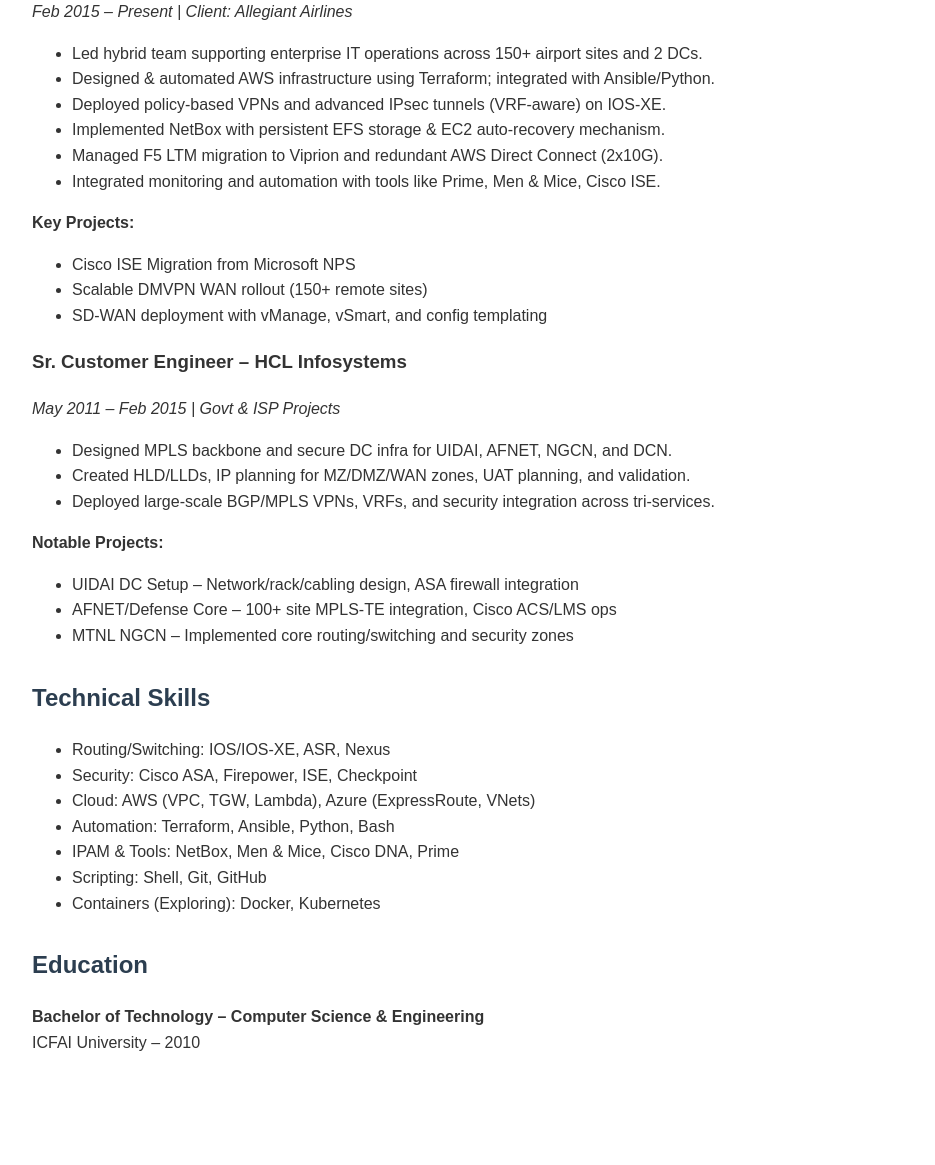
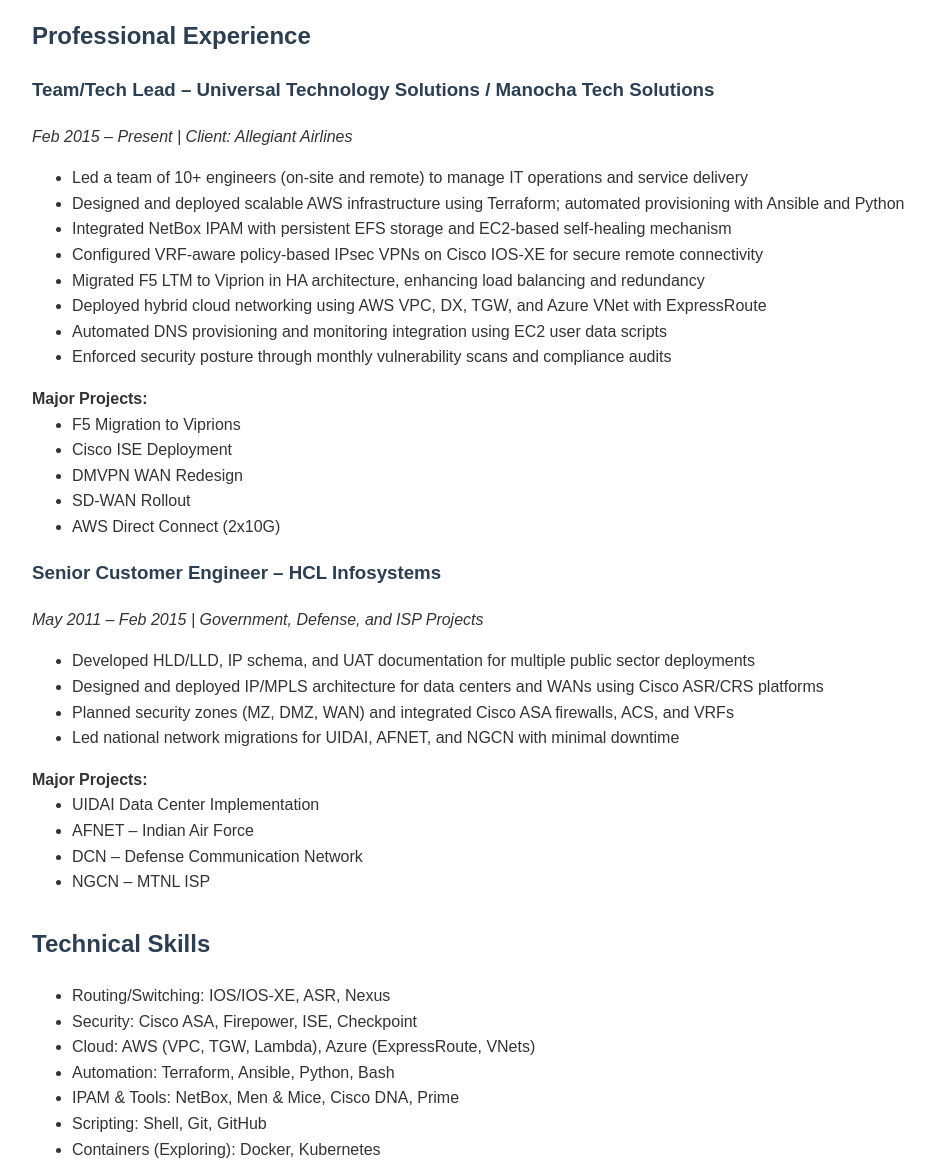
Before and after one commit to suveshsachan/suvesh-resume, a plain HTML site: page index.html in a window 1280 px wide. Shown: the part 984-2149 px from the top of the page, without its empty margins (8-943 px from the left). Before the commit the page ends 2080 px from the top, so only its background shows below. Drawn offline with Linux system fonts and the light colour scheme.

Commit message:
Update index.html

```diff
--- a/index.html
+++ b/index.html
@@ -5,26 +5,30 @@
     <meta charset="UTF-8">
     <title>Suvesh Sachan | Resume</title>
     <style>
-        body { font-family: Arial, sans-serif; margin: 40px; line-height: 1.6; color: #333; }
-        h1, h2 { color: #2c3e50; }
+        body { font-family: Arial, sans-serif; margin: 40px; line-height: 1.6; color: #333; max-width: 900px; }
+        h1, h2, h3 { color: #2c3e50; }
         ul { margin-top: 0; }
-        .contact { font-size: 0.9em; color: #555; }
+        a { color: #2980b9; text-decoration: none; }
         .section { margin-bottom: 30px; }
+        .contact { font-size: 0.95em; color: #555; }
+        .highlight { background-color: #f0f8ff; padding: 10px; border-left: 5px solid #2980b9; }
     </style>
 </head>
 <body>
     <h1>Suvesh Sachan</h1>
     <p class="contact">
-        Network & Security Architect | Cloud Infrastructure | Automation Specialist<br>
+        Experienced Architect with proven delivery in cloud-native and hybrid environments, seeking challenging leadership roles in network/cloud infrastructure and automation.<br>
         📍 Delhi NCR, India | 📧 cciesuvesh@gmail.com | ☎ +91-9711178492<br>
-        🔗 <a href="https://www.linkedin.com/in/suvesh-sachan">linkedin.com/in/suvesh-sachan</a>
+        🔗 <a href="https://www.linkedin.com/in/suvesh-sachan" target="_blank">linkedin.com/in/suvesh-sachan</a>
     </p>
+
+    <div class="section highlight">
+        📄 <strong><a href="Suvesh_Sachan_Resume.pdf" download>Download Resume (PDF)</a></strong>
+    </div>
 
     <div class="section">
         <h2>Professional Summary</h2>
-        <p>
-            Innovative and results-oriented IT Architect with over 14 years of experience designing, implementing, and securing enterprise-grade and ISP-scale networks. Specialized in cloud-native infrastructure, network security, and automation. Proven ability to lead hybrid teams, streamline operations with Infrastructure as Code (Terraform), and drive cloud adoption across AWS and Azure platforms. Currently exploring AI-driven telemetry and automation solutions in network engineering.
-        </p>
+        <p>Innovative and results-oriented IT Architect with over 14 years of experience designing, implementing, and securing enterprise-grade and ISP-scale networks. Specialized in cloud-native infrastructure, network security, and automation. Proven ability to lead hybrid teams, streamline operations with Infrastructure as Code (Terraform), and drive cloud adoption across AWS and Azure platforms. Currently exploring AI-driven telemetry and automation solutions in network engineering.</p>
     </div>
 
     <div class="section">
@@ -54,35 +58,42 @@
 
     <div class="section">
         <h2>Professional Experience</h2>
+
         <h3>Team/Tech Lead – Universal Technology Solutions / Manocha Tech Solutions</h3>
         <p><em>Feb 2015 – Present | Client: Allegiant Airlines</em></p>
         <ul>
-            <li>Led hybrid team supporting enterprise IT operations across 150+ airport sites and 2 DCs.</li>
-            <li>Designed & automated AWS infrastructure using Terraform; integrated with Ansible/Python.</li>
-            <li>Deployed policy-based VPNs and advanced IPsec tunnels (VRF-aware) on IOS-XE.</li>
-            <li>Implemented NetBox with persistent EFS storage & EC2 auto-recovery mechanism.</li>
-            <li>Managed F5 LTM migration to Viprion and redundant AWS Direct Connect (2x10G).</li>
-            <li>Integrated monitoring and automation with tools like Prime, Men & Mice, Cisco ISE.</li>
+            <li>Led a team of 10+ engineers (on-site and remote) to manage IT operations and service delivery</li>
+            <li>Designed and deployed scalable AWS infrastructure using Terraform; automated provisioning with Ansible and Python</li>
+            <li>Integrated NetBox IPAM with persistent EFS storage and EC2-based self-healing mechanism</li>
+            <li>Configured VRF-aware policy-based IPsec VPNs on Cisco IOS-XE for secure remote connectivity</li>
+            <li>Migrated F5 LTM to Viprion in HA architecture, enhancing load balancing and redundancy</li>
+            <li>Deployed hybrid cloud networking using AWS VPC, DX, TGW, and Azure VNet with ExpressRoute</li>
+            <li>Automated DNS provisioning and monitoring integration using EC2 user data scripts</li>
+            <li>Enforced security posture through monthly vulnerability scans and compliance audits</li>
         </ul>
-        <p><strong>Key Projects:</strong></p>
+        <strong>Major Projects:</strong>
         <ul>
-            <li>Cisco ISE Migration from Microsoft NPS</li>
-            <li>Scalable DMVPN WAN rollout (150+ remote sites)</li>
-            <li>SD-WAN deployment with vManage, vSmart, and config templating</li>
+            <li>F5 Migration to Viprions</li>
+            <li>Cisco ISE Deployment</li>
+            <li>DMVPN WAN Redesign</li>
+            <li>SD-WAN Rollout</li>
+            <li>AWS Direct Connect (2x10G)</li>
         </ul>
 
-        <h3>Sr. Customer Engineer – HCL Infosystems</h3>
-        <p><em>May 2011 – Feb 2015 | Govt & ISP Projects</em></p>
+        <h3>Senior Customer Engineer – HCL Infosystems</h3>
+        <p><em>May 2011 – Feb 2015 | Government, Defense, and ISP Projects</em></p>
         <ul>
-            <li>Designed MPLS backbone and secure DC infra for UIDAI, AFNET, NGCN, and DCN.</li>
-            <li>Created HLD/LLDs, IP planning for MZ/DMZ/WAN zones, UAT planning, and validation.</li>
-            <li>Deployed large-scale BGP/MPLS VPNs, VRFs, and security integration across tri-services.</li>
+            <li>Developed HLD/LLD, IP schema, and UAT documentation for multiple public sector deployments</li>
+            <li>Designed and deployed IP/MPLS architecture for data centers and WANs using Cisco ASR/CRS platforms</li>
+            <li>Planned security zones (MZ, DMZ, WAN) and integrated Cisco ASA firewalls, ACS, and VRFs</li>
+            <li>Led national network migrations for UIDAI, AFNET, and NGCN with minimal downtime</li>
         </ul>
-        <p><strong>Notable Projects:</strong></p>
+        <strong>Major Projects:</strong>
         <ul>
-            <li>UIDAI DC Setup – Network/rack/cabling design, ASA firewall integration</li>
-            <li>AFNET/Defense Core – 100+ site MPLS-TE integration, Cisco ACS/LMS ops</li>
-            <li>MTNL NGCN – Implemented core routing/switching and security zones</li>
+            <li>UIDAI Data Center Implementation</li>
+            <li>AFNET – Indian Air Force</li>
+            <li>DCN – Defense Communication Network</li>
+            <li>NGCN – MTNL ISP</li>
         </ul>
     </div>
 
@@ -101,7 +112,7 @@
 
     <div class="section">
         <h2>Education</h2>
-        <p><strong>Bachelor of Technology – Computer Science & Engineering</strong><br>ICFAI University – 2010</p>
+        <p><strong>B. Tech (Computer Science & Engineering)</strong> – ICFAI University, Dehradun – 2010<br>CGPA: 7.02</p>
     </div>
 </body>
 </html>
```
